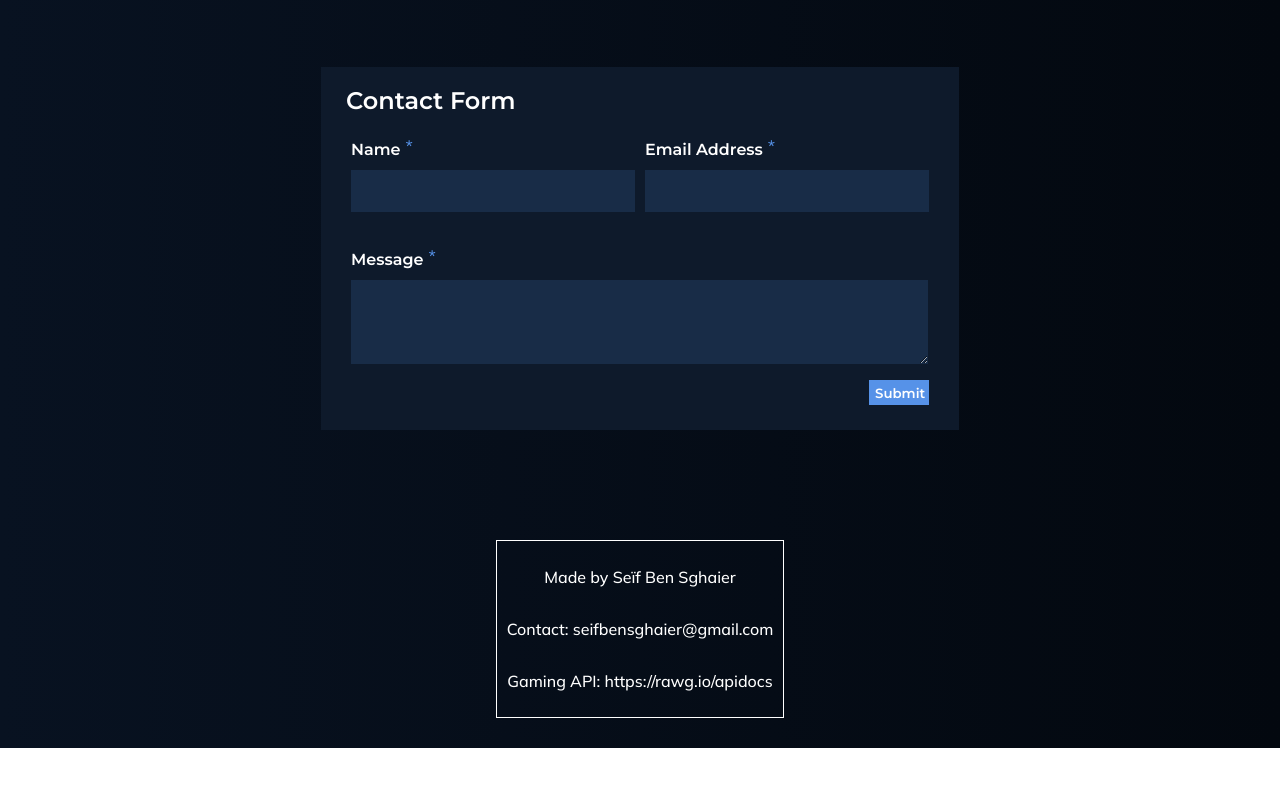
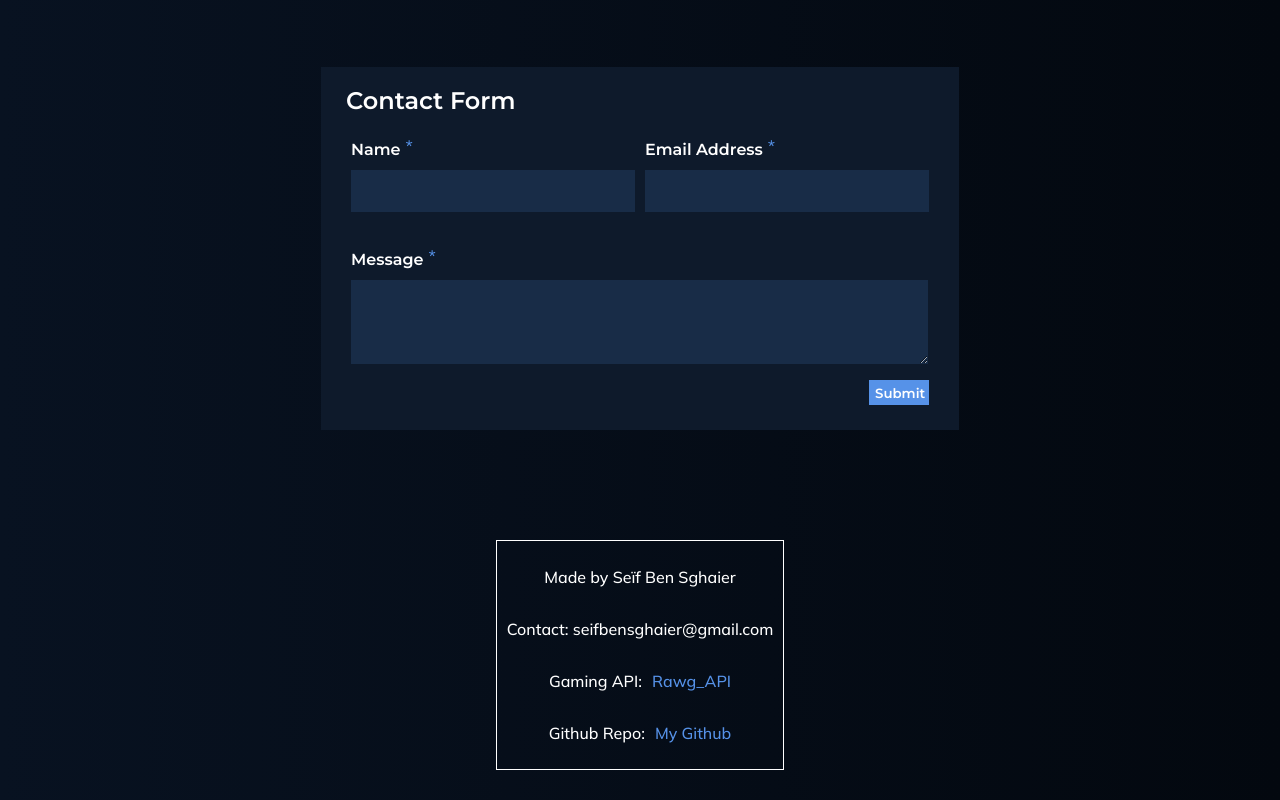
Before and after one commit to Cryandie/game-flix, a React (Create React App) app: page /contact in a window 1280 px wide. Shown: the part 328-1128 px from the top of the page. Before the commit the page ends 1076 px from the top, so only its background shows below. Built offline with nearby package versions, Linux system fonts and the light colour scheme.

Commit message:
added readme and small UI changes

```diff
--- a/src/components/Footer/index.css
+++ b/src/components/Footer/index.css
@@ -11,3 +11,9 @@
   margin-bottom: 30px;
   padding: 10px;
 }
+
+.footer-link {
+  text-decoration: none;
+  margin-left: 10px;
+  color: #5692e8;
+}
--- a/src/components/Footer/index.tsx
+++ b/src/components/Footer/index.tsx
@@ -5,7 +5,28 @@ function Footer() {
     <div className="footer-container">
       <p>Made by Seïf Ben Sghaier</p>
       <p>Contact: seifbensghaier@gmail.com</p>
-      <p>Gaming API: https://rawg.io/apidocs</p>
+      <p>
+        Gaming API:
+        <a
+          className="footer-link"
+          href="https://rawg.io/apidocs"
+          target="_blank"
+          rel="noreferrer"
+        >
+          Rawg_API
+        </a>
+      </p>
+      <p>
+        Github Repo:
+        <a
+          className="footer-link"
+          href="https://github.com/Cryandie/game-flix"
+          target="_blank"
+          rel="noreferrer"
+        >
+          My Github
+        </a>
+      </p>
     </div>
   );
 }
--- a/src/components/Main/GamesFetch/GamesFetch.css
+++ b/src/components/Main/GamesFetch/GamesFetch.css
@@ -30,8 +30,11 @@
   border: 1px solid #5692e8;
   background-color: #5692e8;
   border-radius: 50%;
-  font-size: 30px;
-  padding: 15px;
+  font-size: 20px;
+  padding-top: 0px;
+  padding-bottom: 0px;
+  padding-right: 25px;
+  padding-left: 25px;
   margin-right: 30px;
   align-self: center;
   box-shadow: 0 0 10px #5692e8;
@@ -59,7 +62,9 @@
   }
   .game-score-container {
     margin-right: 20px;
-    font-size: 20px;
+    font-size: 15px;
+    padding-right: 15px;
+    padding-left: 15px;
   }
 }
 
@@ -76,12 +81,10 @@
 
 @media (width <= 600px) {
   .game-img-container {
-    padding-right: 5px;
     height: 200px;
   }
   .game-score-container {
     margin-right: 10px;
-    font-size: 15px;
   }
 }
 @media (width <= 500px) {
@@ -128,6 +131,6 @@
     display: flex;
     justify-content: center;
     box-shadow: 0 0 10px #5692e8;
-    transform: translateY(-50%);
+    transform: translateY(-120%);
   }
 }
--- a/src/components/Main/GamesFetch/GamesFetch.tsx
+++ b/src/components/Main/GamesFetch/GamesFetch.tsx
@@ -121,7 +121,7 @@ function GamesFetch({ nameFilter, minScoreFilter, order }: GamesFetchProps) {
               {isMobile && (
                 <section className="game-text-container-sm">
                   <div className="game-score-container-sm">
-                    <div className="game-score-sm">{game.score}</div>
+                    <p className="game-score-sm">{game.score}</p>
                   </div>
                   <h1 className="game-card-title">{game.name}</h1>
                   <h3 className="game-date">{game.released}</h3>
@@ -130,7 +130,7 @@ function GamesFetch({ nameFilter, minScoreFilter, order }: GamesFetchProps) {
               )}
               {!isMobile && (
                 <section className="game-score-container">
-                  <div className="game-score"> {game.score} </div>
+                  <p className="game-score"> {game.score} </p>
                 </section>
               )}
             </div>
```
Also changed, not shown: 1 other file (tests, documents, lock files or other folders).
